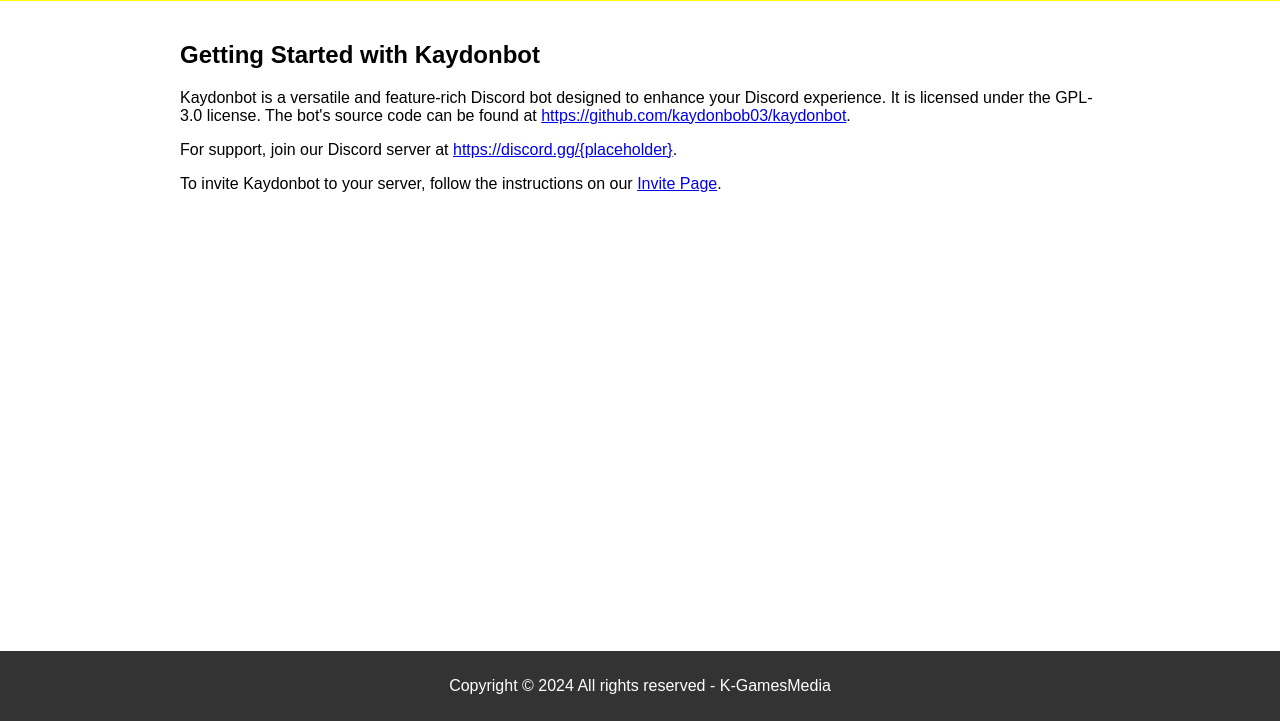
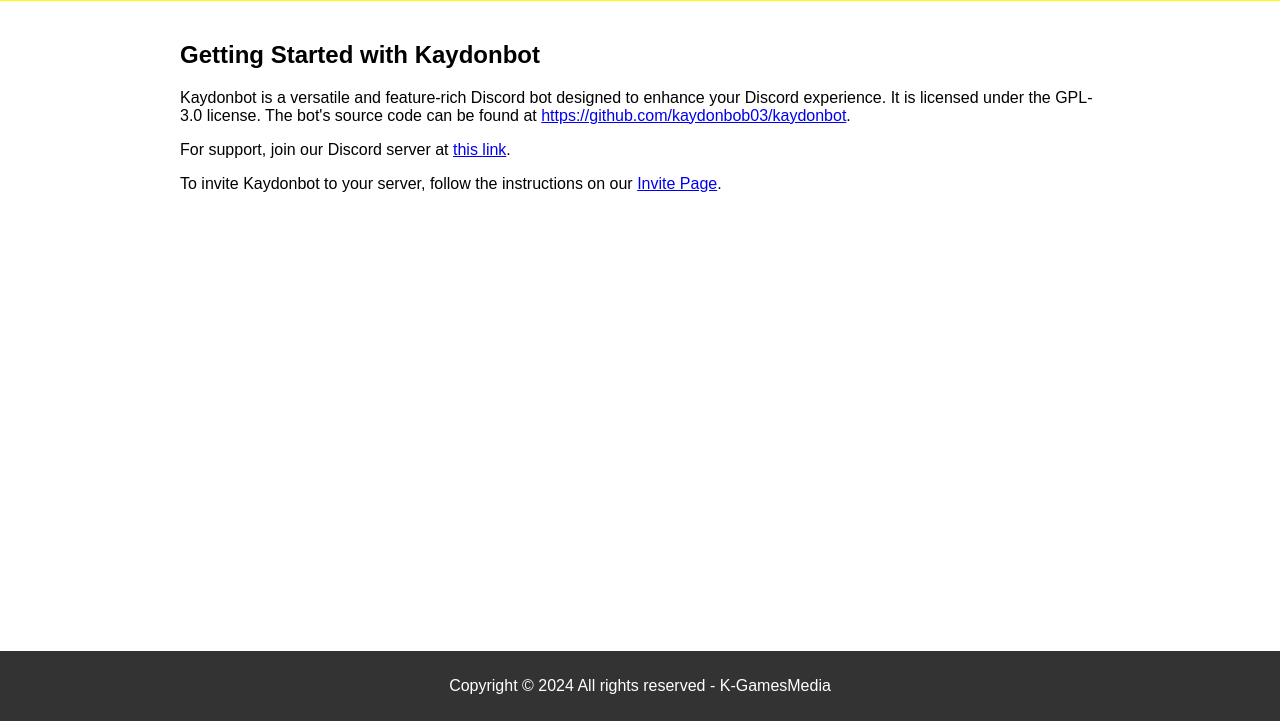
Before and after one commit to kaydonbot/kaydonbot.github.io, a plain HTML site: page getting-started.html in a window 1280 px wide. Shown: the part 79-800 px from the top of the page. Drawn offline with Linux system fonts and the light colour scheme.

Commit message:
Update Discord server link in getting-started.html

```diff
--- a/getting-started.html
+++ b/getting-started.html
@@ -54,7 +54,7 @@
             <div class="intro-div">
                 <h2>Getting Started with Kaydonbot</h2>
                 <p>Kaydonbot is a versatile and feature-rich Discord bot designed to enhance your Discord experience. It is licensed under the GPL-3.0 license. The bot's source code can be found at <a href="https://github.com/kaydonbob03/kaydonbot" target="_blank">https://github.com/kaydonbob03/kaydonbot</a>.</p>
-                <p>For support, join our Discord server at <a href="https://discord.gg/{placeholder}" target="_blank">https://discord.gg/{placeholder}</a>.</p>
+                <p>For support, join our Discord server at <a href="https://discord.gg/Ht4tugQPQM" target="_blank">this link</a>.</p>
                 <p>To invite Kaydonbot to your server, follow the instructions on our <a href="invite.html" target="_blank">Invite Page</a>.</p>
             </div>
         </main>
```
